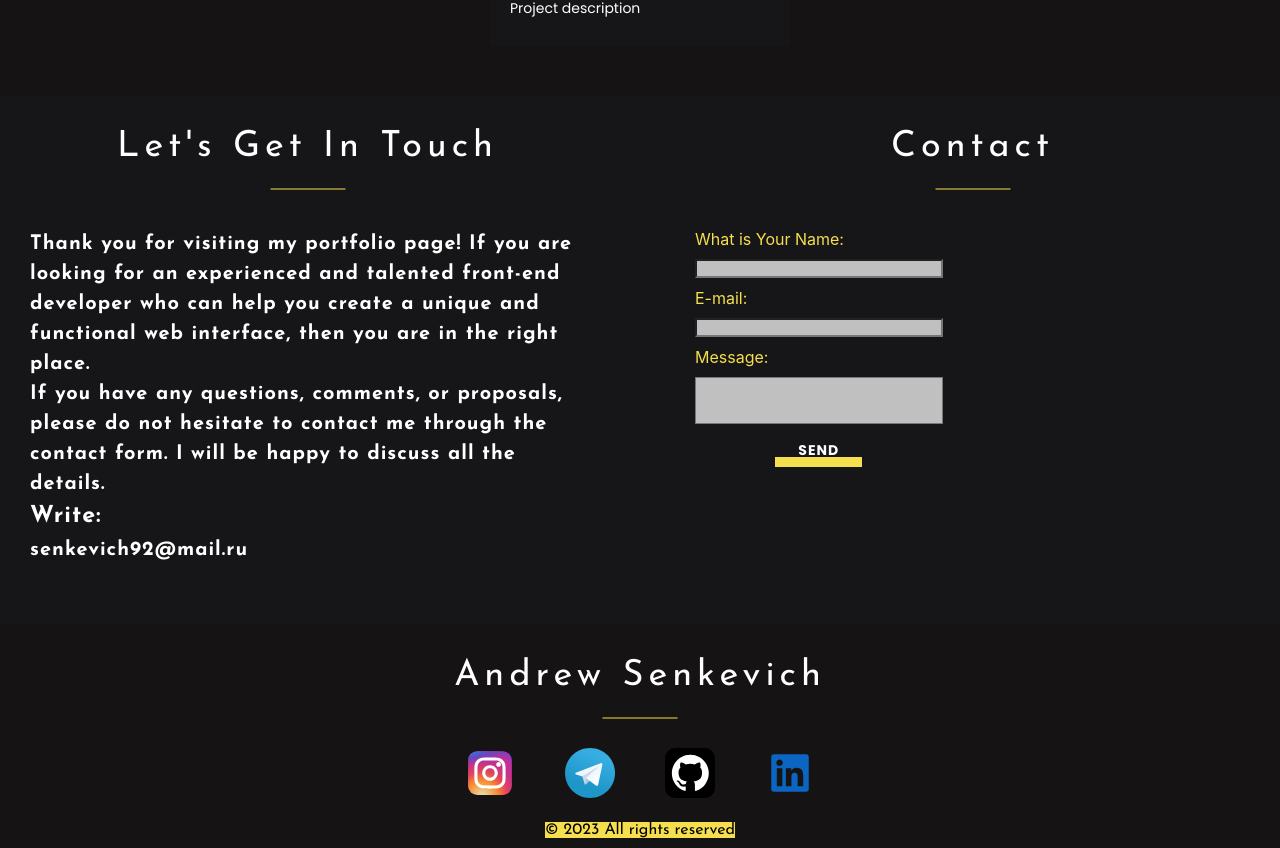
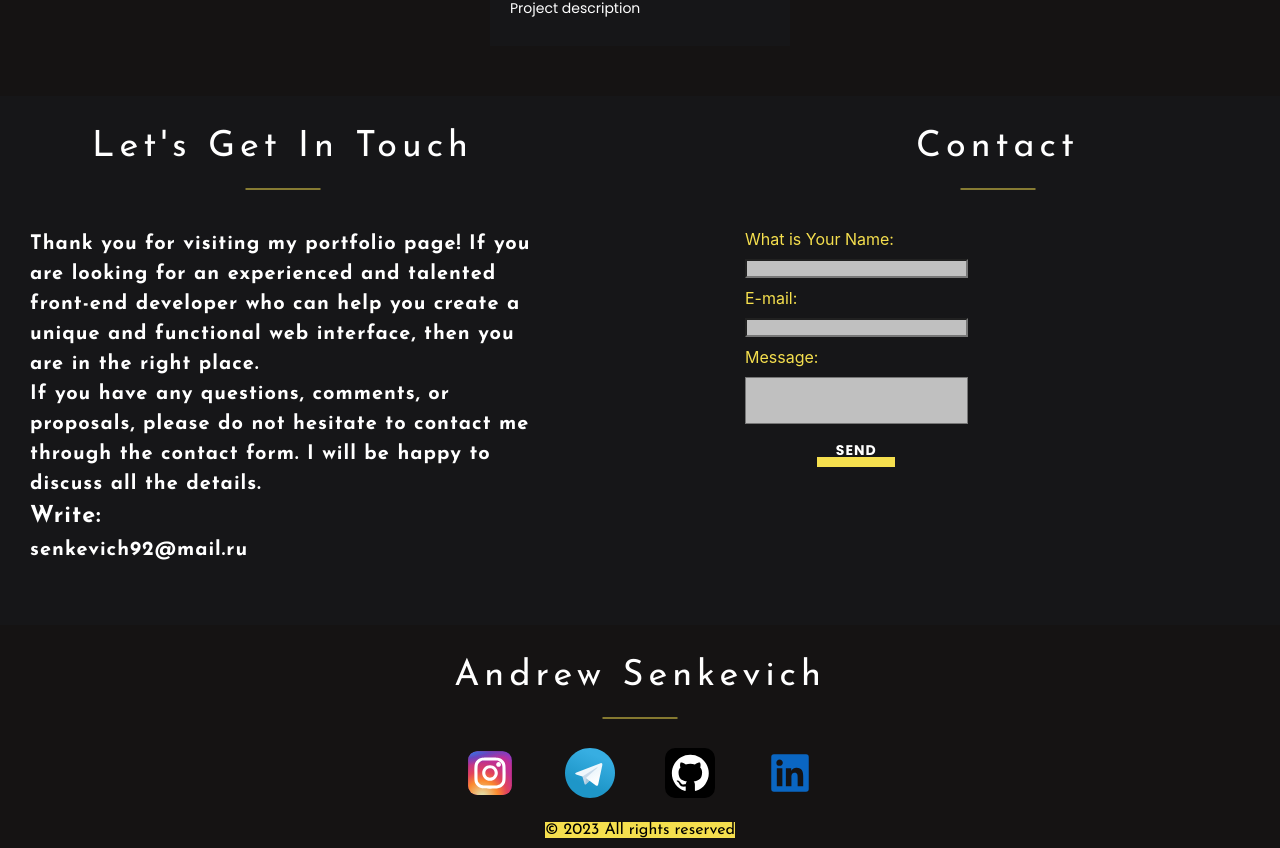
Before and after one commit to Sene4kaaa/portfolio, a React (Create React App) app: page / in a window 1280 px wide. Shown: the part 2474-3322 px from the top of the page. Built offline with nearby package versions, Linux system fonts and the light colour scheme.

Commit message:
Refactoring code

```diff
--- a/src/components/Contacts/Contacts.module.scss
+++ b/src/components/Contacts/Contacts.module.scss
@@ -12,7 +12,7 @@
 
   .contactsContainer {
     display: flex;
-    gap:50px;
+    gap:150px;
     align-items: flex-start;
 
     @media screen and (max-width: 800px) {
@@ -95,4 +95,5 @@
   display: flex;
   flex-direction: column;
   justify-content: center;
+
 }
```
